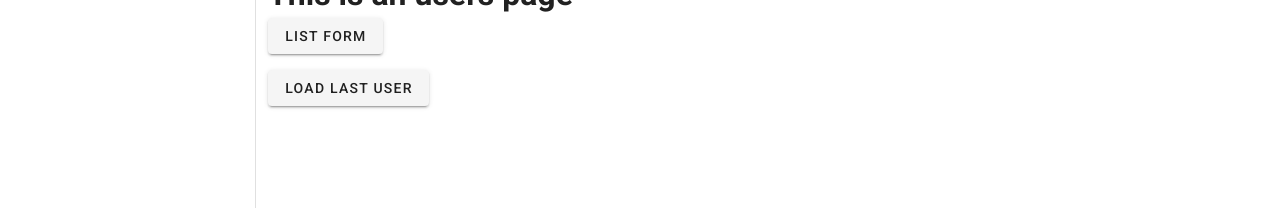
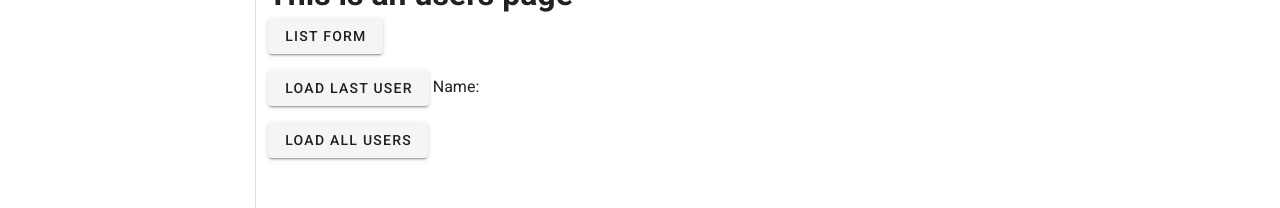
Before and after one commit to ericchowder/DockerizedFlask, a Vue app in the folder frontend/: page /#/users in a window 1280 px wide. Shown: the part 554-762 px from the top of the page. Built offline with nearby package versions, Linux system fonts and the light colour scheme; no server answers.

Commit message:
Button to load all users

```diff
--- a/frontend/src/views/Users.vue
+++ b/frontend/src/views/Users.vue
@@ -115,7 +115,16 @@
           @click="loadUser"
           elevation="2"
         >Load Last User</v-btn>
-      {{user}}
+      Name: {{user}}
+      </p>
+      <p disabled>
+        <v-btn
+          @click="loadAllUsers"
+          elevation="2"
+        >
+        Load All Users
+        </v-btn>
+        {{allUsers}}
       </p>
     </v-container>
     <!-- LOAD USERS END -->
```
Also changed, not shown: 1 other file (tests, documents, lock files or other folders).
